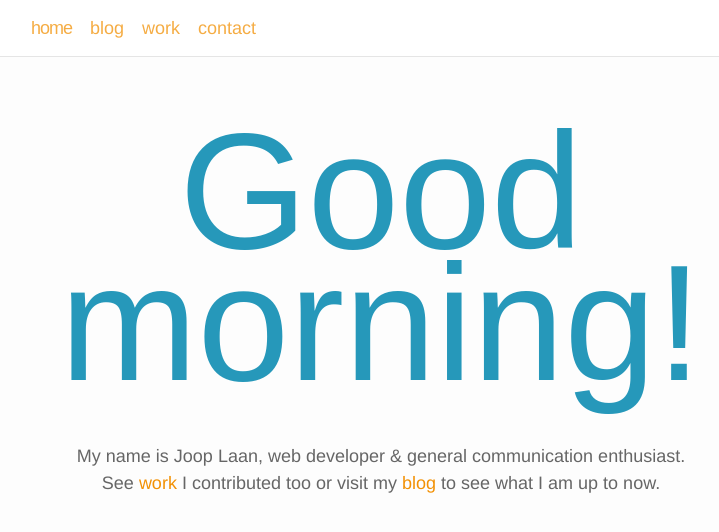
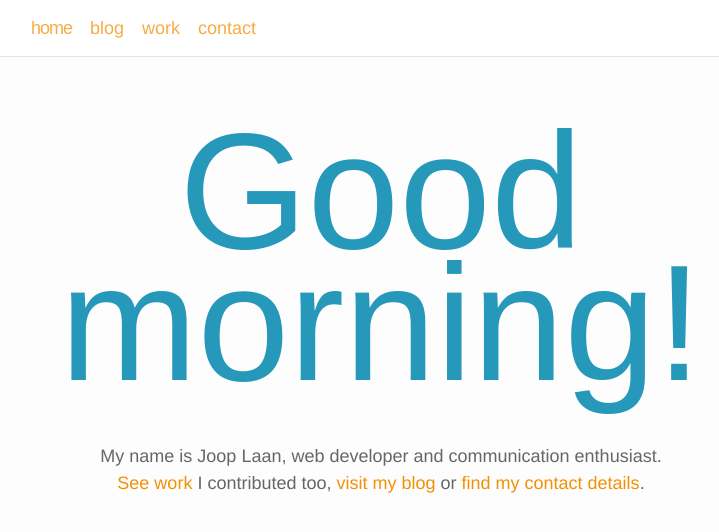
Before and after one commit to jooplaan/jooplaan.github.io, a Jekyll site: the page built from index.html, in a window 1280 px wide. Shown: the top 532 px of the page, without its empty margins (259-978 px from the left). Built offline with Jekyll 4.4.1, drawn with Linux system fonts in a browser that asks for light colours; the list of posts is cut into pages by our own code.

Commit message:
Updated homepage

```diff
--- a/index.html
+++ b/index.html
@@ -8,6 +8,6 @@ class: homepage
   <h1 class="main-header">Good morning!</h1>
 </div>
 <div class="home-intro">
-  <p>My name is Joop Laan, web developer & general communication enthusiast.<br>
-  See <a href="/work/">work</a> I contributed too or visit my <a href="/blog/">blog</a> to see what I am up to now.</p>
+  <p>My name is Joop Laan, web developer and communication enthusiast.<br>
+  <a href="/work/">See work</a> I contributed too, <a href="/blog/">visit my blog</a> or <a href="/contact/">find my contact details</a>.</p>
 </div>
```
Also changed, not shown: 1 other file.
